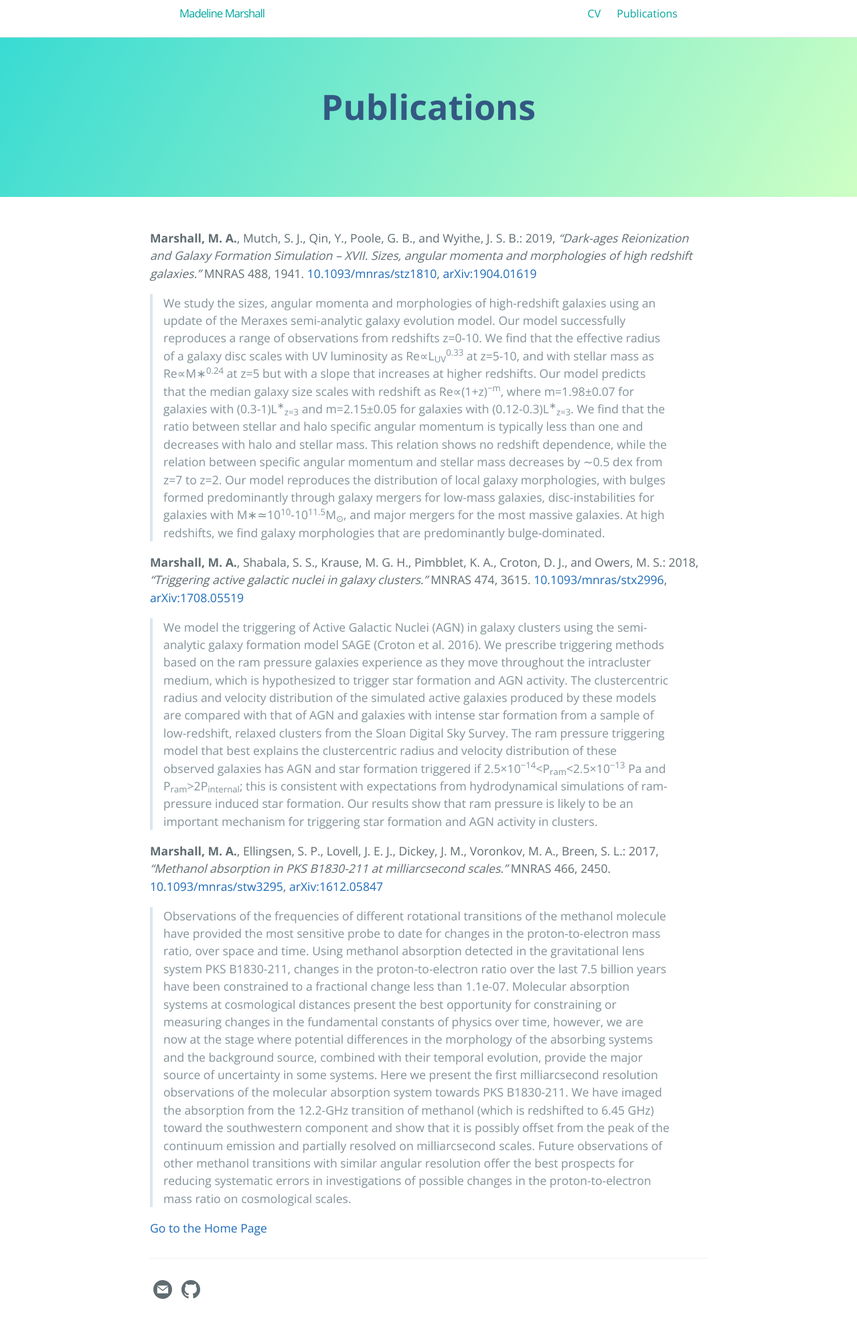
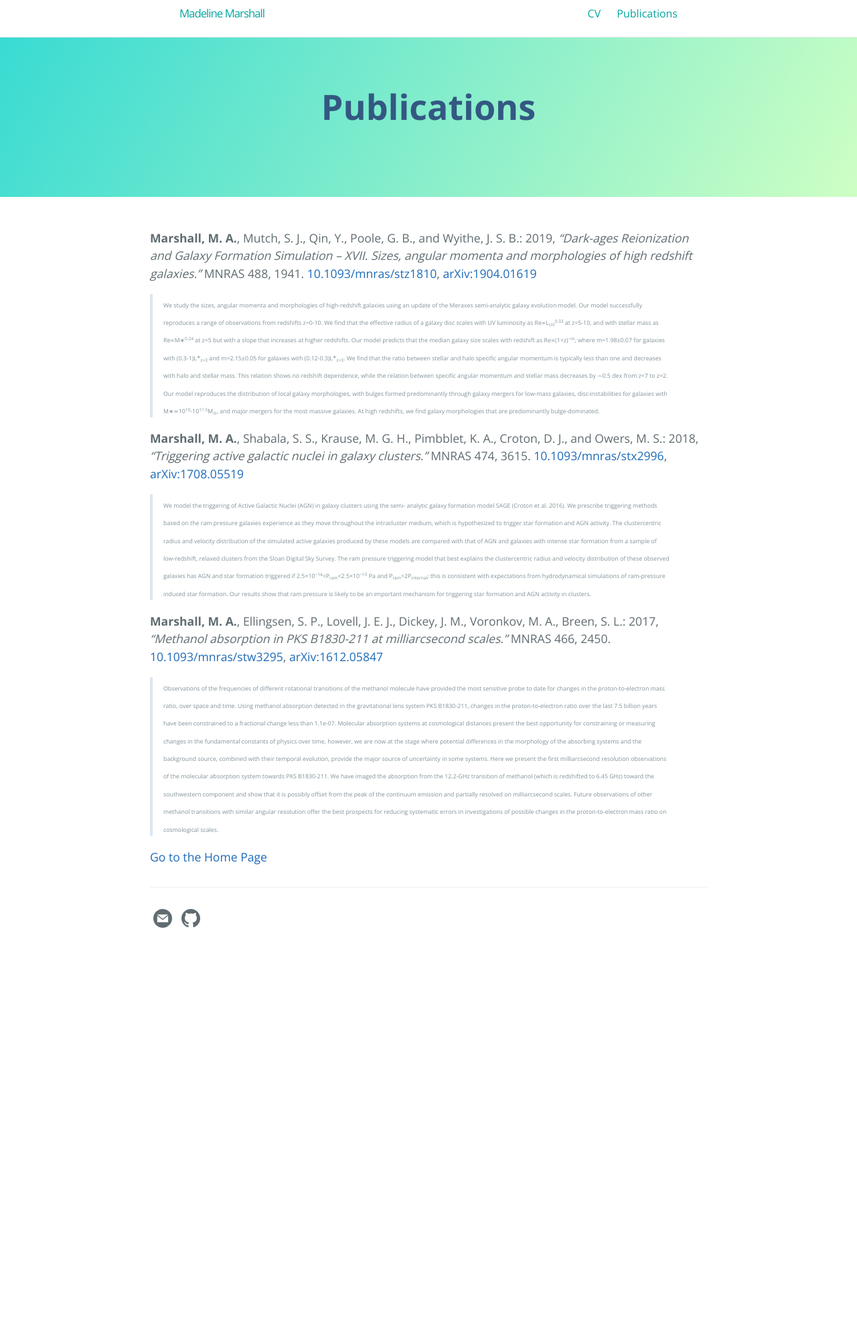
Before and after one commit to madelinemarshall/madelinemarshall.github.io, a Jekyll site: the page built from publications.md, in a window 1280 px wide. Shown: the whole page at 67% size. Built offline with Jekyll 4.4.1, drawn with Linux system fonts in a browser that asks for light colours; after the commit the page ends 1439 px from its top, so only the background shows below that.

Commit message:
Smaller font

```diff
--- a/publications.md
+++ b/publications.md
@@ -8,17 +8,17 @@
 **Marshall, M. A.**, Mutch, S. J., Qin, Y., Poole, G. B., and Wyithe, J. S. B.: 2019, *"Dark-ages Reionization and Galaxy Formation Simulation – XVII. Sizes, angular momenta and morphologies of high redshift galaxies."*  MNRAS 488, 1941.
 [10.1093/mnras/stz1810](https://doi.org/10.1093/mnras/stz1810), [arXiv:1904.01619](https://arxiv.org/abs/1904.01619)
 
-> We study the sizes, angular momenta and morphologies of high-redshift galaxies using an update of the Meraxes semi-analytic galaxy evolution model. Our model successfully reproduces a range of observations from redshifts z=0-10. We find that the effective radius of a galaxy disc scales with UV luminosity as Re∝L<sub>UV</sub><sup>0.33</sup> at z=5-10, and with stellar mass as Re∝M∗<sup>0.24</sup> at z=5 but with a slope that increases at higher redshifts. Our model predicts that the median galaxy size scales with redshift as Re∝(1+z)<sup>−m</sup>, where m=1.98±0.07 for galaxies with (0.3-1)L<sup>∗</sup><sub>z=3</sub> and m=2.15±0.05 for galaxies with (0.12-0.3)L<sup>∗</sup><sub>z=3</sub>. We find that the ratio between stellar and halo specific angular momentum is typically less than one and decreases with halo and stellar mass. This relation shows no redshift dependence, while the relation between specific angular momentum and stellar mass decreases by ∼0.5 dex from z=7 to z=2. Our model reproduces the distribution of local galaxy morphologies, with bulges formed predominantly through galaxy mergers for low-mass galaxies, disc-instabilities for galaxies with M∗≃10<sup>10</sup>-10<sup>11.5</sup>M<sub>⊙</sub>, and major mergers for the most massive galaxies. At high redshifts, we find galaxy morphologies that are predominantly bulge-dominated.
+> <span style="font-size:0.5em;"> We study the sizes, angular momenta and morphologies of high-redshift galaxies using an update of the Meraxes semi-analytic galaxy evolution model. Our model successfully reproduces a range of observations from redshifts z=0-10. We find that the effective radius of a galaxy disc scales with UV luminosity as Re∝L<sub>UV</sub><sup>0.33</sup> at z=5-10, and with stellar mass as Re∝M∗<sup>0.24</sup> at z=5 but with a slope that increases at higher redshifts. Our model predicts that the median galaxy size scales with redshift as Re∝(1+z)<sup>−m</sup>, where m=1.98±0.07 for galaxies with (0.3-1)L<sup>∗</sup><sub>z=3</sub> and m=2.15±0.05 for galaxies with (0.12-0.3)L<sup>∗</sup><sub>z=3</sub>. We find that the ratio between stellar and halo specific angular momentum is typically less than one and decreases with halo and stellar mass. This relation shows no redshift dependence, while the relation between specific angular momentum and stellar mass decreases by ∼0.5 dex from z=7 to z=2. Our model reproduces the distribution of local galaxy morphologies, with bulges formed predominantly through galaxy mergers for low-mass galaxies, disc-instabilities for galaxies with M∗≃10<sup>10</sup>-10<sup>11.5</sup>M<sub>⊙</sub>, and major mergers for the most massive galaxies. At high redshifts, we find galaxy morphologies that are predominantly bulge-dominated. </span>
 
 **Marshall, M. A.**, Shabala, S. S., Krause, M. G. H., Pimbblet, K. A., Croton, D. J., and Owers, M. S.: 2018, *"Triggering active galactic nuclei in galaxy clusters."*  MNRAS 474, 3615.
 [10.1093/mnras/stx2996](https://doi.org/10.1093/mnras/stx2996), [arXiv:1708.05519](https://arxiv.org/abs/1708.05519)
 
-> We model the triggering of Active Galactic Nuclei (AGN) in galaxy clusters using the semi- analytic galaxy formation model SAGE (Croton et al. 2016). We prescribe triggering methods based on the ram pressure galaxies experience as they move throughout the intracluster medium, which is hypothesized to trigger star formation and AGN activity. The clustercentric radius and velocity distribution of the simulated active galaxies produced by these models are compared with that of AGN and galaxies with intense star formation from a sample of low-redshift, relaxed clusters from the Sloan Digital Sky Survey. The ram pressure triggering model that best explains the clustercentric radius and velocity distribution of these observed galaxies has AGN and star formation triggered if 2.5×10<sup>−14</sup><P<sub>ram</sub><2.5×10<sup>−13</sup> Pa and P<sub>ram</sub>>2P<sub>internal</sub>; this is consistent with expectations from hydrodynamical simulations of ram-pressure induced star formation. Our results show that ram pressure is likely to be an important mechanism for triggering star formation and AGN activity in clusters.
+> <span style="font-size:0.5em;"> We model the triggering of Active Galactic Nuclei (AGN) in galaxy clusters using the semi- analytic galaxy formation model SAGE (Croton et al. 2016). We prescribe triggering methods based on the ram pressure galaxies experience as they move throughout the intracluster medium, which is hypothesized to trigger star formation and AGN activity. The clustercentric radius and velocity distribution of the simulated active galaxies produced by these models are compared with that of AGN and galaxies with intense star formation from a sample of low-redshift, relaxed clusters from the Sloan Digital Sky Survey. The ram pressure triggering model that best explains the clustercentric radius and velocity distribution of these observed galaxies has AGN and star formation triggered if 2.5×10<sup>−14</sup><P<sub>ram</sub><2.5×10<sup>−13</sup> Pa and P<sub>ram</sub>>2P<sub>internal</sub>; this is consistent with expectations from hydrodynamical simulations of ram-pressure induced star formation. Our results show that ram pressure is likely to be an important mechanism for triggering star formation and AGN activity in clusters. </span>
 
 **Marshall, M. A.**, Ellingsen, S. P., Lovell, J. E. J., Dickey, J. M., Voronkov, M. A., Breen, S. L.: 2017, *"Methanol absorption in PKS B1830-211 at milliarcsecond scales."*  MNRAS 466, 2450.
 [10.1093/mnras/stw3295](https://doi.org/10.1093/mnras/stw3295), [arXiv:1612.05847](https://arxiv.org/abs/1612.05847)
 
-> Observations of the frequencies of different rotational transitions of the methanol molecule have provided the most sensitive probe to date for changes in the proton-to-electron mass ratio, over space and time. Using methanol absorption detected in the gravitational lens system PKS B1830-211, changes in the proton-to-electron ratio over the last 7.5 billion years have been constrained to a fractional change less than 1.1e-07. Molecular absorption systems at cosmological distances present the best opportunity for constraining or measuring changes in the fundamental constants of physics over time, however, we are now at the stage where potential differences in the morphology of the absorbing systems and the background source, combined with their temporal evolution, provide the major source of uncertainty in some systems. Here we present the first milliarcsecond resolution observations of the molecular absorption system towards PKS B1830-211. We have imaged the absorption from the 12.2-GHz transition of methanol (which is redshifted to 6.45 GHz) toward the southwestern component and show that it is possibly offset from the peak of the continuum emission and partially resolved on milliarcsecond scales. Future observations of other methanol transitions with similar angular resolution offer the best prospects for reducing systematic errors in investigations of possible changes in the proton-to-electron mass ratio on cosmological scales.
+> <span style="font-size:0.5em;"> Observations of the frequencies of different rotational transitions of the methanol molecule have provided the most sensitive probe to date for changes in the proton-to-electron mass ratio, over space and time. Using methanol absorption detected in the gravitational lens system PKS B1830-211, changes in the proton-to-electron ratio over the last 7.5 billion years have been constrained to a fractional change less than 1.1e-07. Molecular absorption systems at cosmological distances present the best opportunity for constraining or measuring changes in the fundamental constants of physics over time, however, we are now at the stage where potential differences in the morphology of the absorbing systems and the background source, combined with their temporal evolution, provide the major source of uncertainty in some systems. Here we present the first milliarcsecond resolution observations of the molecular absorption system towards PKS B1830-211. We have imaged the absorption from the 12.2-GHz transition of methanol (which is redshifted to 6.45 GHz) toward the southwestern component and show that it is possibly offset from the peak of the continuum emission and partially resolved on milliarcsecond scales. Future observations of other methanol transitions with similar angular resolution offer the best prospects for reducing systematic errors in investigations of possible changes in the proton-to-electron mass ratio on cosmological scales. </span>
 
 
 
```
